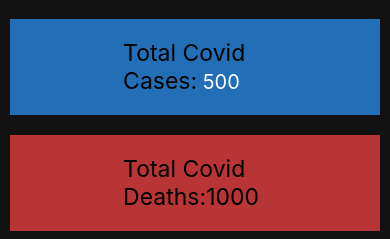
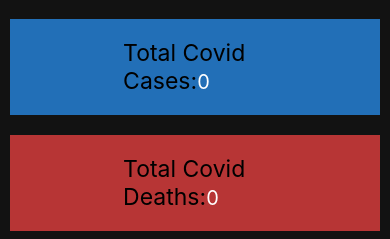
Before and after one commit to KalTang/covid-tracker-app, a React Native app: screen / in a window 390 px wide. Shown: the part 124-363 px from the top of the page. Built offline with nearby package versions, Linux system fonts and the light colour scheme; no server answers.

Commit message:
fix metro config file

```diff
--- a/src/api/covidAPI.js
+++ b/src/api/covidAPI.js
@@ -1,5 +1,5 @@
-import axios from 'axios'
+import axios from 'axios';
 
 export default axios.create({
-    baseURL = "https://api.covid19api.com/"
-})
+    baseURL: 'https://api.covid19api.com/',
+});
--- a/src/screens/HomeScreen.js
+++ b/src/screens/HomeScreen.js
@@ -1,8 +1,22 @@
-import React from 'react';
+import React, { useState, useEffect } from 'react';
 import { Button, StyleSheet, Image, Text, View } from 'react-native';
 // import { TouchableOpacity } from 'react-native-gesture-handler';
+import covidAPI from '../api/CovidAPI';
+const HomePage = () => {
+    const [totalConfirmed, setTotalConfirmed] = useState(0);
+    const [totalDeaths, setTotalDeaths] = useState(0);
 
-const HomePage = () => {
+    useEffect(() => {
+        covidResponse();
+    }, []);
+
+    const covidResponse = async () => {
+        const response = await covidAPI.get('world/total');
+        console.log(response.data);
+        setTotalConfirmed(response.data.TotalConfirmed);
+        setTotalDeaths(response.data.TotalDeaths);
+    };
+
     return (
         <View style={styles.container}>
             {/* Title */}
@@ -17,13 +31,13 @@ const HomePage = () => {
             {/* Displays world wide total Covid case numbers*/}
             <Text style={styles.caseBanner}>
                 Total Covid Cases:
-                <Text style={styles.bannerText}> 500</Text>
+                <Text style={styles.bannerText}>{totalConfirmed}</Text>
             </Text>
 
             {/* Displays world wide total Death numbers*/}
             <Text style={styles.deathBanner}>
                 Total Covid Deaths:
-                <Text style={styles.bannerText}></Text>1000{' '}
+                <Text style={styles.bannerText}>{totalDeaths}</Text>{' '}
             </Text>
 
             {/* Button that will lead to the search screen*/}
```
